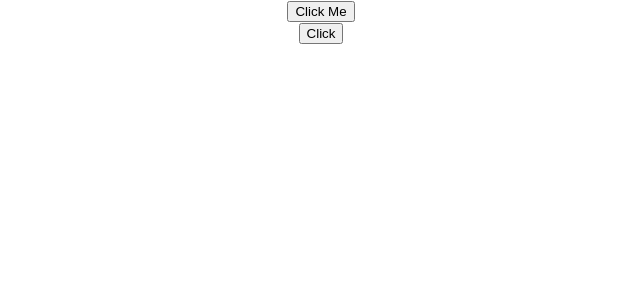
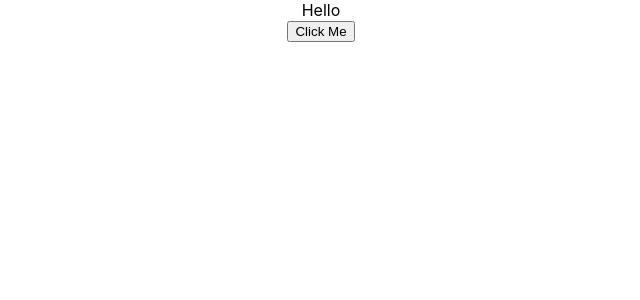
Before and after one commit to thesurajkmr/Learning, a React (Create React App) app in the folder React/hello-world/: page / in a window 1280 px wide. Shown: the top 300 px of the page, without its empty margins (319-959 px from the left). Built offline with nearby package versions, Linux system fonts and the light colour scheme.

Commit message:
tutorial 14

```diff
--- a/React/hello-world/src/App.js
+++ b/React/hello-world/src/App.js
@@ -8,23 +8,23 @@ import Message from "./components/Message";
 import Counter from "./components/Counter";
 import FunctionClick from "./components/FunctionClick";
 import ClassClick from "./components/ClassClick";
+import EventBind from "./components/EventBind";
 function App() {
   return (
     <div className="App">
-
-    <ClassClick></ClassClick>
-    <FunctionClick></FunctionClick>
-    {/* <Counter></Counter> */}
-
+      <EventBind></EventBind>
+      {/* <ClassClick></ClassClick> */}
+      {/* <FunctionClick></FunctionClick> */}
+      {/* <Counter></Counter> */}
 
       {/* <Message></Message> */}
-       {/* <Greet></Greet> */}
+      {/* <Greet></Greet> */}
       {/* <Welcome></Welcome>  */}
       {/* <Hello></Hello> */}
 
-       {/* <Greet name="Bruce" heroName="Batman"></Greet>
+      {/* <Greet name="Bruce" heroName="Batman"></Greet>
         <Welcome name="Bruce" heroName="Batman"></Welcome> */}
-        {/* <p>This is a children props</p> */}
+      {/* <p>This is a children props</p> */}
       {/* </Greet> */}
       {/* <Greet name="Clark" heroName="Superman">
         <button type="submit">Action</button>
--- /dev/null
+++ b/React/hello-world/src/components/EventBind.js
@@ -0,0 +1,44 @@
+// this keyword is undefined in event handler,
+// thats why event binding is necessary in react class component
+import React, { Component } from "react";
+
+class EventBind extends Component {
+  constructor(props) {
+    super(props);
+
+    this.state = {
+      message: "Hello",
+    };
+
+    // approach 3
+    // this.clickHandler=this.clickHandler.bind(this);
+  }
+
+  // approach 3
+  // clickHandler() {
+  //   this.setState({
+  //     message: "Goodbye",
+  //   });
+  //   console.log(this);
+  // }
+
+  // approach 4
+  clickHandler=()=>{
+    this.setState({
+      message:'GoodBye!'
+    })
+  }
+
+  render() {
+    return (
+      <div>
+        <div>{this.state.message}</div>
+        {/* <button onClick={this.clickHandler.bind(this)}>Click me</button> */}
+        {/* <button onClick={()=>this.clickHandler()}>Click Me</button> */}
+        <button onClick={this.clickHandler}>Click Me</button>
+      </div>
+    );
+  }
+}
+
+export default EventBind;
```
